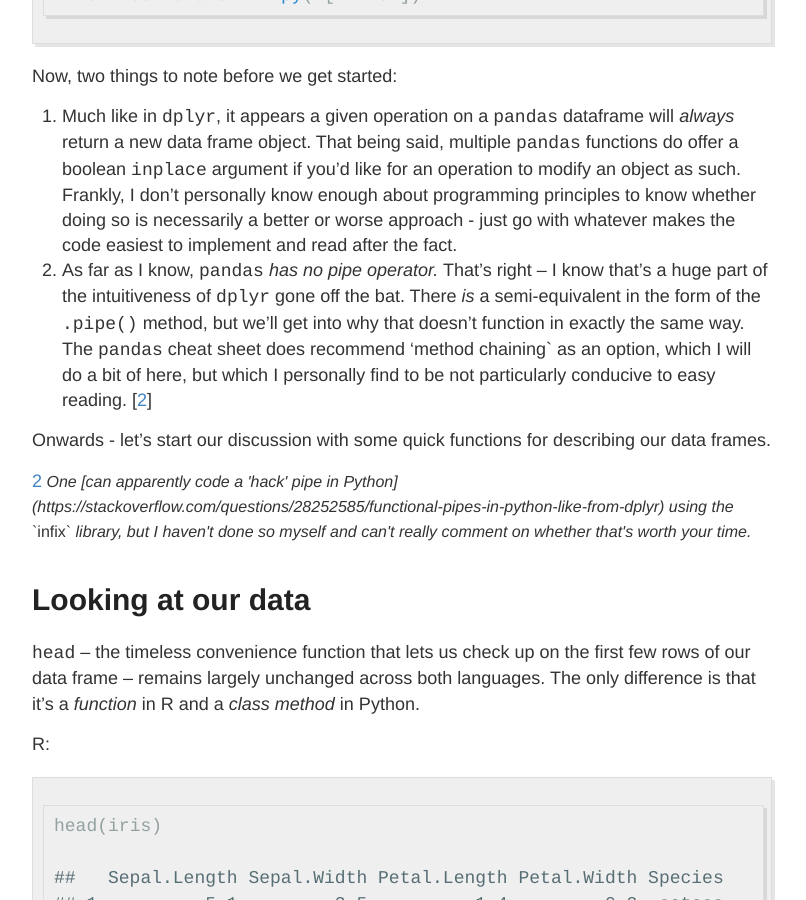
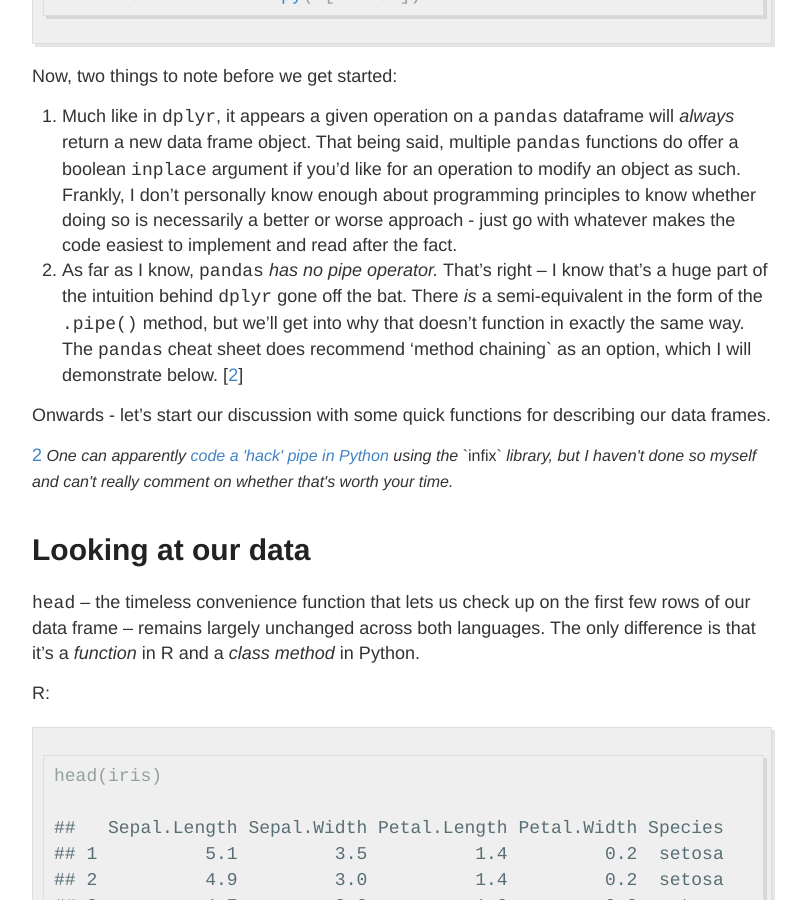
Before and after one commit to aays/site_old, a Jekyll site: the page built from _posts/2017-08-30-pandas-dplyr-users-p1.md, in a window 1280 px wide and 900 px high, scrolled down 2106 px. Shown: the whole window, without its empty margins (238-1044 px from the left). Built offline with Jekyll 4.4.1, drawn with Linux system fonts in a browser that asks for light colours.

Commit message:
Update 2017-08-30-pandas-dplyr-users-p1.md

```diff
--- a/_posts/2017-08-30-pandas-dplyr-users-p1.md
+++ b/_posts/2017-08-30-pandas-dplyr-users-p1.md
@@ -53,11 +53,11 @@ iris = conversion.ri2py(R['iris'])
 
 Now, two things to note before we get started:
 1. Much like in `dplyr`, it appears a given operation on a `pandas` dataframe will _always_ return a new data frame object. That being said, multiple `pandas` functions do offer a boolean `inplace` argument if you'd like for an operation to modify an object as such. Frankly, I don't personally know enough about programming principles to know whether doing so is necessarily a better or worse approach - just go with whatever makes the code easiest to implement and read after the fact.
-2. As far as I know, `pandas` _has no pipe operator._ That's right -- I know that's a huge part of the intuitiveness of `dplyr` gone off the bat. There _is_ a semi-equivalent in the form of the `.pipe()` method, but we'll get into why that doesn't function in exactly the same way. The `pandas` cheat sheet does recommend 'method chaining` as an option, which I will do a bit of here, but which I personally find to be not particularly conducive to easy reading. <sup>[[2](#footnote2)]</sup>
+2. As far as I know, `pandas` _has no pipe operator._ That's right -- I know that's a huge part of the intuition behind `dplyr` gone off the bat. There _is_ a semi-equivalent in the form of the `.pipe()` method, but we'll get into why that doesn't function in exactly the same way. The `pandas` cheat sheet does recommend 'method chaining` as an option, which I will demonstrate below. <sup>[[2](#footnote2)]</sup>
 
 Onwards - let's start our discussion with some quick functions for describing our data frames.
 
-<a name="footnote2"><sup>2</sup></a><font size="3"> <i>One [can apparently code a 'hack' pipe in Python](https://stackoverflow.com/questions/28252585/functional-pipes-in-python-like-from-dplyr) using the</i> `infix` <i>library, but I haven't done so myself and can't really comment on whether that's worth your time.</i></font>
+<a name="footnote2"><sup>2</sup></a><font size="3"> <i>One can apparently <a href='https://stackoverflow.com/questions/28252585/functional-pipes-in-python-like-from-dplyr'>code a 'hack' pipe in Python</a> using the</i> `infix` <i>library, but I haven't done so myself and can't really comment on whether that's worth your time.</i></font>
 
 # Looking at our data
 
```
